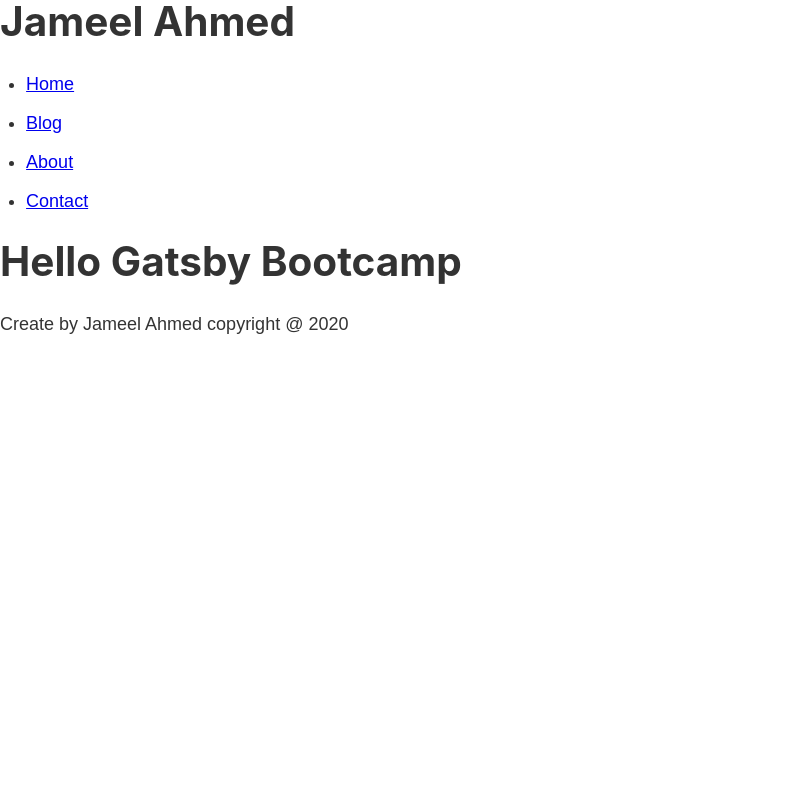
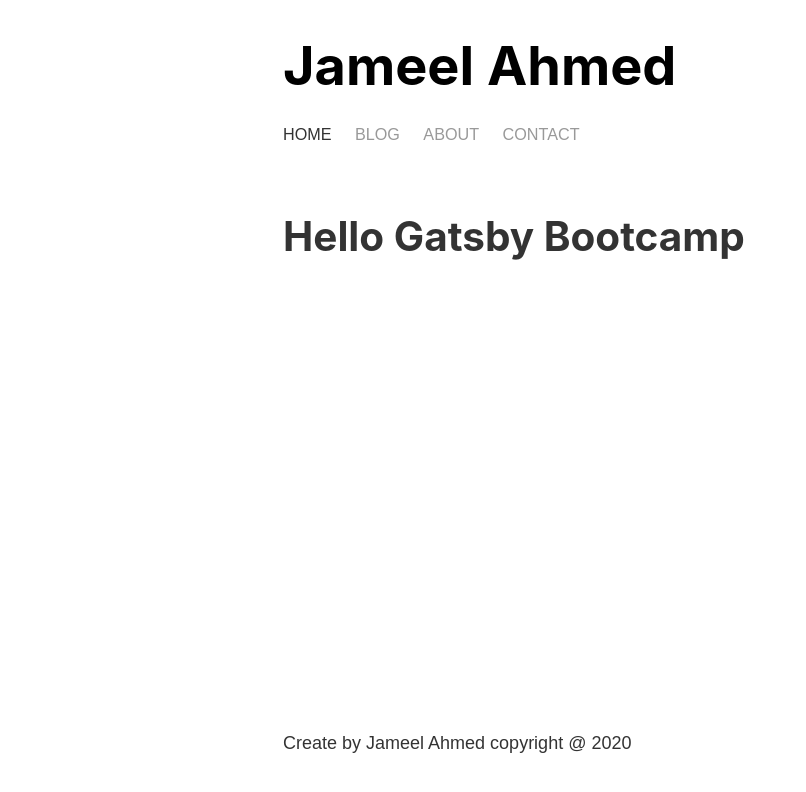
Before and after one commit to jameel-fullstackdeveloper/gatsby-bootcamp, a Gatsby site: page / in a window 1280 px wide. Shown: the whole page, without its empty margins (0-806 px from the left). Built offline with nearby package versions, Linux system fonts and the light colour scheme; Gatsby itself is replaced by a stand-in of ours.

Commit message:
implemented css lesson 07

```diff
--- a/package.json
+++ b/package.json
@@ -15,7 +15,7 @@
   },
   "dependencies": {
     "gatsby": "^2.23.12",
-    "gatsby-cli": "^2.12.58",
+    "gatsby-cli": "^2.12.59",
     "gatsby-plugin-sass": "^2.3.10",
     "node-sass": "^4.14.1",
     "react": "^16.12.0",
--- a/src/components/header.js
+++ b/src/components/header.js
@@ -1,18 +1,20 @@
 import React from 'react'
 import { Link } from 'gatsby'
+
+import headerStyles from './header.module.scss'
 
 const Header = () => {
 
     return (
         <>
-            <header>
-            <h1>Jameel Ahmed</h1>
+            <header className={headerStyles.header}>
+            <h1 className={headerStyles.title}>Jameel Ahmed</h1>
             <nav>
-                <ul>
-                    <li><Link to="/" > Home </Link></li>
-                    <li><Link to="/blog" > Blog </Link></li>
-                    <li><Link to="/about" > About </Link></li>
-                    <li><Link to="/contact" > Contact</Link></li>
+                <ul className={headerStyles.navlist}>
+                    <li><Link to="/" className={headerStyles.navitem} activeClassName={headerStyles.navitemactive} > Home </Link></li>
+                    <li><Link to="/blog" className={headerStyles.navitem} activeClassName={headerStyles.navitemactive} > Blog </Link></li>
+                    <li><Link to="/about" className={headerStyles.navitem} activeClassName={headerStyles.navitemactive} > About </Link></li>
+                    <li><Link to="/contact" className={headerStyles.navitem} activeClassName={headerStyles.navitemactive} > Contact</Link></li>
                 </ul>
             </nav>
             </header>
--- /dev/null
+++ b/src/components/header.module.scss
@@ -0,0 +1,34 @@
+.header {
+    padding: 1rem 0 3rem;
+}
+
+.title {
+    color :#000;
+    font-size: 3rem;
+    text-decoration: none;
+}
+
+.navlist {
+    display: flex;
+    list-style-type :none;
+    margin: 0;
+}
+
+.navitem  {
+    color:#999999;
+    font-size: .9rem;
+    margin-right:1.3rem;
+    text-decoration: none;
+    text-transform: uppercase;
+}
+.navitem:hover  {
+    color: #666666;
+}
+.navitemactive  {
+    color: #333333;
+
+}
+
+.link {
+    color :#999999
+}
--- a/src/components/layout.js
+++ b/src/components/layout.js
@@ -1,16 +1,20 @@
 import React from 'react'
 import Header from './Header'
 import Footer from './footer'
+
+import layoutStyles from './layout.module.scss'
 
 
 const Layout = ({children}) => {
 
     return (
-        <>
-            <Header/>
+        <div className= {layoutStyles.container}>
+            <div className= {layoutStyles.content}>
+                <Header/>
                 {children}
+            </div>
             <Footer/>
-        </>
+        </div>
     )
 }
 
--- /dev/null
+++ b/src/components/layout.module.scss
@@ -0,0 +1,12 @@
+.container {
+    margin:  0 auto;
+    max-width: 750px;
+    padding: 1rem;
+    display: flex;
+    flex-direction: column;
+    min-height: 100vh;
+}
+
+.content {
+    flex-grow: 1;
+}
```
Also changed, not shown: 1 other file.
